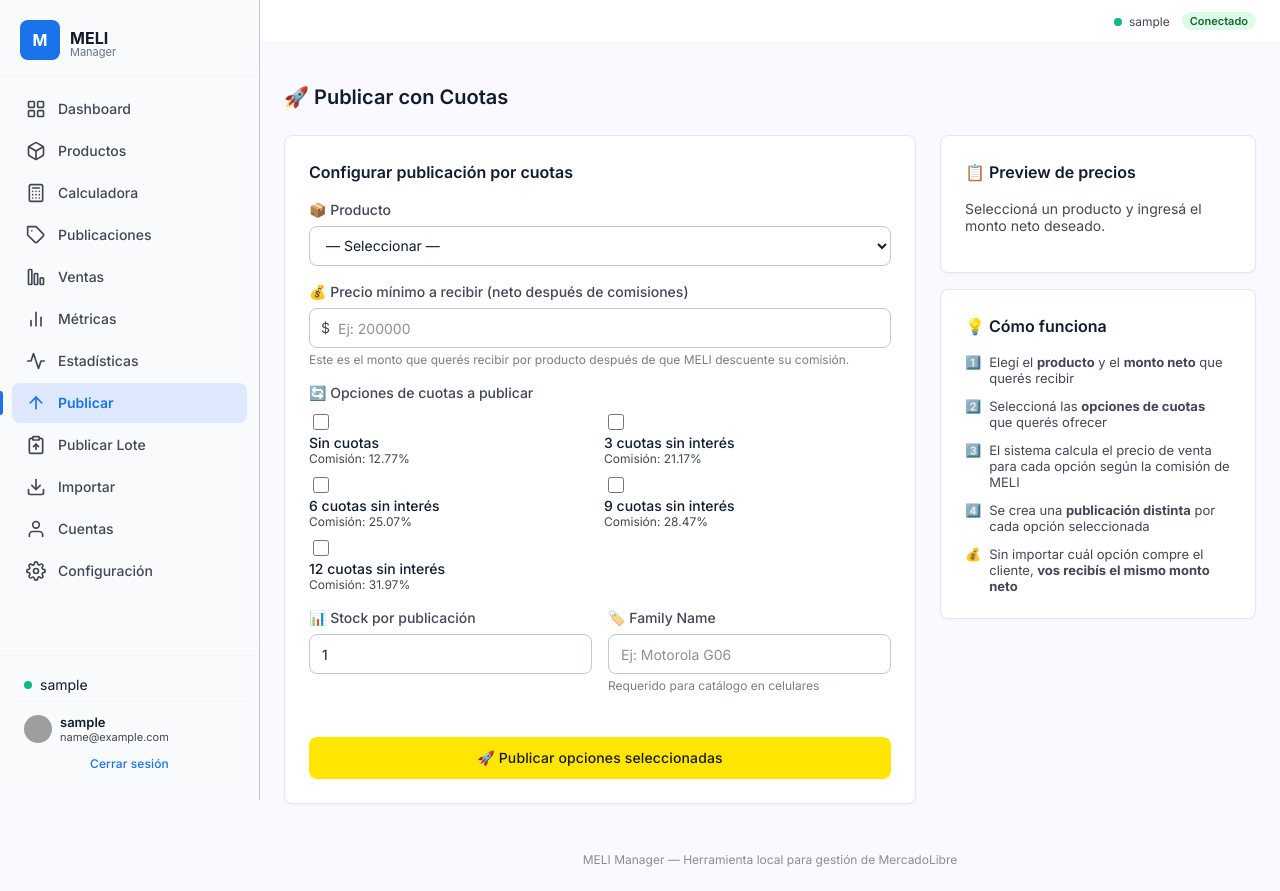
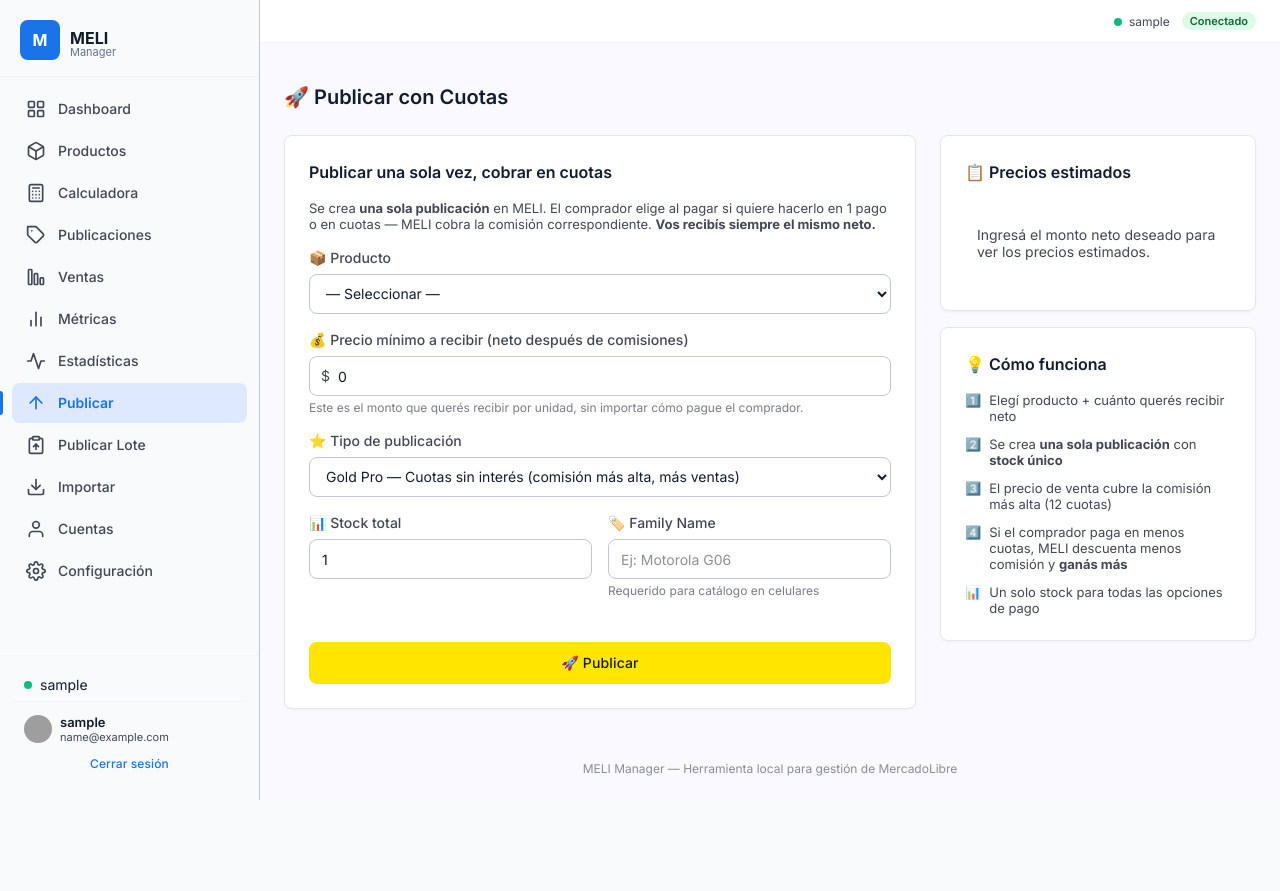
Before and after one commit to ValentinCabral/meli-manager, a Flask app: page /publicar-masiva in a window 1280 px wide. After the commit the page ends 800 px from the top, so only its background shows below. Run offline with Flask 3, Linux system fonts and the light colour scheme; the visitor is signed in with stand-in values (Sample User, id 1); tables that the repository leaves empty hold one stand-in row (values such as "Sample post"); grey boxes are pictures that could not be loaded.

Commit message:
fix: single listing approach for cuotas with shared stock + preview fix

```diff
--- a/app.py
+++ b/app.py
@@ -970,7 +970,7 @@ def publicar():
 
 @app.route("/publicar-masiva", methods=["GET", "POST"])
 def publicar_masiva():
-    """Crea múltiples publicaciones del mismo producto con distintas opciones de cuotas."""
+    """Crea UNA publicación con precio que cubre cuotas. Stock único."""
     cuenta = get_active_cuenta()
     if not cuenta:
         flash("Primero conectá una cuenta de MercadoLibre desde Cuentas", "warning")
@@ -978,15 +978,6 @@ def publicar_masiva():
 
     productos = db.listar_productos_agrupados(cuenta_id=cuenta["id"])
     publicables = [p for p in productos if p.get("catalog_product_id")]
-
-    # Opciones de cuotas disponibles
-    opciones_cuotas = [
-        {"id": "sin_cuotas", "label": "Sin cuotas", "listing_type": "gold_special", "campaign": "no-campaign", "fee": 12.77},
-        {"id": "3_cuotas", "label": "3 cuotas sin interés", "listing_type": "gold_pro", "campaign": "3x_campaign", "fee": 21.17},
-        {"id": "6_cuotas", "label": "6 cuotas sin interés", "listing_type": "gold_pro", "campaign": "no-campaign", "fee": 25.07},
-        {"id": "9_cuotas", "label": "9 cuotas sin interés", "listing_type": "gold_pro", "campaign": "9x_campaign", "fee": 28.47},
-        {"id": "12_cuotas", "label": "12 cuotas sin interés", "listing_type": "gold_pro", "campaign": "12x_campaign", "fee": 31.97},
-    ]
 
     if request.method == "POST":
         producto_id = int(request.form.get("producto_id", 0))
@@ -1000,76 +991,61 @@ def publicar_masiva():
             flash("Ingresá un precio mínimo a recibir válido", "warning")
             return redirect(url_for("publicar_masiva"))
 
-        seleccionadas = request.form.getlist("cuotas")
-        if not seleccionadas:
-            flash("Seleccioná al menos una opción de cuotas", "warning")
-            return redirect(url_for("publicar_masiva"))
-
+        listing_type = request.form.get("listing_type", "gold_pro")
         stock = int(request.form.get("stock", 1))
         family_name = request.form.get("family_name", "")
         catalog_pid = producto.get("catalog_product_id") or ""
+
+        if not catalog_pid:
+            flash("El producto necesita un catalog_product_id", "danger")
+            return redirect(url_for("publicar_masiva"))
+
+        # Usar la comisión más alta para cubrir todas las opciones de pago
+        if listing_type == "gold_pro":
+            fee_rate = 0.3197  # 12 cuotas (más alta)
+            campaign_tag = "12x_campaign"
+        else:
+            fee_rate = 0.1277  # gold_special
+            campaign_tag = "no-campaign"
+
+        precio_venta = math.ceil(neto_deseado / (1 - fee_rate))
+
         client = get_meli_client(cuenta)
-        resultados = []
+        result = client.crear_publicacion(
+            catalog_product_id=catalog_pid,
+            price=precio_venta,
+            listing_type=listing_type,
+            campaign_tag=campaign_tag,
+            stock=stock,
+            category_id=producto.get("categoria_id", "MLA1055"),
+            family_name=family_name,
+        )
 
-        for opt in opciones_cuotas:
-            if opt["id"] not in seleccionadas:
-                continue
-
-            # Precio = neto / (1 - fee)
-            fee_rate = opt["fee"] / 100
-            precio_venta = math.ceil(neto_deseado / (1 - fee_rate))
-
-            result = client.crear_publicacion(
-                catalog_product_id=catalog_pid,
-                price=precio_venta,
-                listing_type=opt["listing_type"],
-                campaign_tag=opt["campaign"],
+        if result["success"]:
+            db.crear_publicacion(
+                cuenta_id=cuenta["id"],
+                producto_id=producto_id,
+                precio=precio_venta,
+                listing_type=listing_type,
+                campaign_tag=campaign_tag,
                 stock=stock,
-                category_id=producto.get("categoria_id", "MLA1055"),
-                family_name=family_name,
+                meli_item_id=result["item_id"],
+                titulo=result.get("title", producto["nombre"]),
+                estado="activo" if result.get("status") == "active" else "borrador",
+                url=result.get("permalink", ""),
             )
-
-            if result["success"]:
-                titulo = f"{producto['nombre']} — {opt['label']}"
-                db.crear_publicacion(
-                    cuenta_id=cuenta["id"],
-                    producto_id=producto_id,
-                    precio=precio_venta,
-                    listing_type=opt["listing_type"],
-                    campaign_tag=opt["campaign"],
-                    stock=stock,
-                    meli_item_id=result["item_id"],
-                    titulo=titulo,
-                    estado="activo" if result.get("status") == "active" else "borrador",
-                    url=result.get("permalink", ""),
-                )
-                resultados.append({
-                    "opcion": opt["label"], "success": True,
-                    "precio": precio_venta, "fee": opt["fee"],
-                    "neto": neto_deseado,
-                    "item_id": result["item_id"], "url": result.get("permalink", ""),
-                })
-            else:
-                resultados.append({
-                    "opcion": opt["label"], "success": False,
-                    "precio": precio_venta, "fee": opt["fee"],
-                    "neto": neto_deseado,
-                    "error": result.get("error", "Error"),
-                })
-
             if client.refresh_token and client.refresh_token != cuenta["refresh_token"]:
                 db.actualizar_cuenta(cuenta["id"], refresh_token=client.refresh_token)
 
-        exitosos = sum(1 for r in resultados if r["success"])
-        return render_template("publish_masiva_result.html",
-                               producto=producto,
-                               resultados=resultados,
-                               exitosos=exitosos,
-                               page="publicar")
+            comision = math.ceil(precio_venta * fee_rate)
+            flash(f"✅ Publicado a ${precio_venta:,.0f} (comisión {fee_rate*100:.0f}% = ${comision:,}) — recibís ${neto_deseado:,.0f} neto", "success")
+        else:
+            flash(f"✗ Error: {result.get('error', 'desconocido')}", "danger")
+
+        return redirect(url_for("publicaciones"))
 
     return render_template("publish_masiva.html",
                            productos=publicables,
-                           opciones_cuotas=opciones_cuotas,
                            page="publicar")
 
 
--- a/templates/publish_masiva.html
+++ b/templates/publish_masiva.html
@@ -13,20 +13,24 @@
 </div>
 {% else %}
 
-<div x-data="{ preview: [] }" class="grid-2-1" style="display: grid; grid-template-columns: 2fr 1fr; gap: 24px; align-items: start;">
+<div x-data="{ neto: 0, tipo: 'gold_pro' }" class="grid-2-1" style="display: grid; grid-template-columns: 2fr 1fr; gap: 24px; align-items: start;">
 
-    <!-- Formulario principal -->
+    <!-- Formulario -->
     <div class="card">
         <div class="card-header">
-            <h2 class="card-title">Configurar publicación por cuotas</h2>
+            <h2 class="card-title">Publicar una sola vez, cobrar en cuotas</h2>
         </div>
-        <form method="POST" @submit="if($refs.cuotas.querySelectorAll('input:checked').length===0){event.preventDefault(); alert('Seleccioná al menos una opción de cuotas')}">
+        <form method="POST">
+            <p style="font-size: 13px; color: var(--color-on-surface-variant); margin-bottom: 16px;">
+                Se crea <strong>una sola publicación</strong> en MELI. El comprador elige al pagar si quiere
+                hacerlo en 1 pago o en cuotas — MELI cobra la comisión correspondiente.
+                <strong>Vos recibís siempre el mismo neto.</strong>
+            </p>
 
             <!-- Producto -->
             <div class="form-group">
                 <label class="form-label">📦 Producto</label>
-                <select name="producto_id" required class="input-field"
-                        onchange="document.getElementById('preview-net').textContent=''; document.querySelector('[name=neto]').value=''">
+                <select name="producto_id" required class="input-field">
                     <option value="">— Seleccionar —</option>
                     {% for p in productos %}
                     <option value="{{ p.id }}">{{ p.nombre }} {% if p.sku %}· {{ p.sku }}{% endif %}</option>
@@ -41,34 +45,24 @@
                     <span class="input-prefix">$</span>
                     <input type="number" name="neto" step="100" min="1" required class="input-field"
                            placeholder="Ej: 200000"
-                           oninput="actualizarPreview(this.value)">
+                           x-model="neto">
                 </div>
-                <p class="form-hint">Este es el monto que querés recibir por producto después de que MELI descuente su comisión.</p>
+                <p class="form-hint">Este es el monto que querés recibir por unidad, sin importar cómo pague el comprador.</p>
             </div>
 
-            <!-- Opciones de cuotas -->
+            <!-- Tipo de listing -->
             <div class="form-group">
-                <label class="form-label">🔄 Opciones de cuotas a publicar</label>
-                <div style="display: grid; grid-template-columns: 1fr 1fr; gap: 8px; margin-top: 8px;" x-ref="cuotas">
-                    {% for opt in opciones_cuotas %}
-                    <label style="display: flex; align-items: center; gap: 8px; padding: 10px 12px; border: 1px solid var(--color-table-divider); border-radius: var(--radius-md); cursor: pointer; transition: 0.15s;"
-                           :style="preview.includes('{{ opt.id }}') ? 'border-color: var(--color-primary); background: var(--color-primary-container);' : ''">
-                        <input type="checkbox" name="cuotas" value="{{ opt.id }}"
-                               @change="fetchPreview()"
-                               style="width: 16px; height: 16px;">
-                        <div>
-                            <p style="font-weight: 500; font-size: 14px; margin: 0;">{{ opt.label }}</p>
-                            <p style="font-size: 12px; color: var(--color-on-surface-variant); margin: 0;">Comisión: {{ opt.fee }}%</p>
-                        </div>
-                    </label>
-                    {% endfor %}
-                </div>
+                <label class="form-label">⭐ Tipo de publicación</label>
+                <select name="listing_type" class="input-field" x-model="tipo">
+                    <option value="gold_pro">Gold Pro — Cuotas sin interés (comisión más alta, más ventas)</option>
+                    <option value="gold_special">Gold Special — Sin cuotas (comisión baja, el comprador paga el interés)</option>
+                </select>
             </div>
 
             <!-- Stock y Family Name -->
             <div style="display: grid; grid-template-columns: 1fr 1fr; gap: 16px;">
                 <div class="form-group">
-                    <label class="form-label">📊 Stock por publicación</label>
+                    <label class="form-label">📊 Stock total</label>
                     <input type="number" name="stock" min="1" value="1" class="input-field">
                 </div>
                 <div class="form-group">
@@ -79,23 +73,77 @@
             </div>
 
             <button type="submit" class="btn btn-accent btn-block btn-lg" style="margin-top: 16px;">
-                🚀 Publicar opciones seleccionadas
+                🚀 Publicar
             </button>
         </form>
     </div>
 
-    <!-- Preview + Tips -->
+    <!-- Preview -->
     <div>
         <div class="card" style="margin-bottom: 16px;">
             <div class="card-header">
-                <h2 class="card-title">📋 Preview de precios</h2>
+                <h2 class="card-title">📋 Precios estimados</h2>
             </div>
-            <div id="preview-container">
-                <p class="text-sm" style="color: var(--color-on-surface-variant);" id="preview-net">Seleccioná un producto y ingresá el monto neto deseado.</p>
-                <div id="preview-results" style="display: none; margin-top: 12px;">
-                    <p class="text-sm font-semibold" style="margin-bottom: 8px;">Precios de venta estimados:</p>
-                    <div id="preview-list"></div>
-                </div>
+            <div style="padding: 4px 0;">
+                <template x-if="neto && neto > 0">
+                    <div>
+                        <p class="text-sm" style="color: var(--color-on-surface-variant); margin-bottom: 12px;">
+                            Basado en <strong>$<span x-text="parseFloat(neto).toLocaleString('es-AR')"></span></strong> neto deseado:
+                        </p>
+                        <div style="display: flex; flex-direction: column; gap: 4px;">
+                            <!-- gold_special 12.77% -->
+                            <div class="preview-row" x-show="tipo === 'gold_special'" style="display: flex; justify-content: space-between; align-items: center; padding: 10px 12px; border-radius: var(--radius-md); background: var(--surface-container-low);">
+                                <div>
+                                    <p style="font-weight: 500; font-size: 14px; margin: 0;">Sin cuotas</p>
+                                    <p style="font-size: 11px; color: var(--color-on-surface-variant); margin: 0;">Comisión 12.77% · Recibís $<span x-text="parseFloat(neto).toLocaleString('es-AR')"></span></p>
+                                </div>
+                                <p style="font-weight: 700; font-size: 18px; color: var(--color-primary); margin: 0;" x-text="'$' + Math.ceil(neto / (1 - 0.1277)).toLocaleString('es-AR')"></p>
+                            </div>
+
+                            <!-- gold_pro 31.97% (cubre todas las cuotas) -->
+                            <div x-show="tipo === 'gold_pro'" style="display: flex; justify-content: space-between; align-items: center; padding: 10px 12px; border-radius: var(--radius-md); background: var(--surface-container-low);">
+                                <div>
+                                    <p style="font-weight: 500; font-size: 14px; margin: 0;">12 cuotas sin interés</p>
+                                    <p style="font-size: 11px; color: var(--color-on-surface-variant); margin: 0;">Comisión 31.97% · Recibís $<span x-text="parseFloat(neto).toLocaleString('es-AR')"></span></p>
+                                </div>
+                                <p style="font-weight: 700; font-size: 18px; color: var(--color-primary); margin: 0;" x-text="'$' + Math.ceil(neto / (1 - 0.3197)).toLocaleString('es-AR')"></p>
+                            </div>
+                            <div x-show="tipo === 'gold_pro'" style="display: flex; justify-content: space-between; align-items: center; padding: 10px 12px; border-radius: var(--radius-md); background: var(--surface-container-low); opacity: 0.8;">
+                                <div>
+                                    <p style="font-weight: 500; font-size: 14px; margin: 0;">6 cuotas sin interés</p>
+                                    <p style="font-size: 11px; color: var(--color-on-surface-variant); margin: 0;">Comisión 25.07% · Recibís <span style="color: var(--color-success); font-weight: 600;">$<span x-text="Math.ceil(neto / (1 - 0.2507)).toLocaleString('es-AR')"></span></span></p>
+                                </div>
+                                <p style="font-weight: 700; font-size: 18px; color: var(--color-primary); margin: 0;" x-text="'$' + Math.ceil(neto / (1 - 0.2507)).toLocaleString('es-AR')"></p>
+                            </div>
+                            <div x-show="tipo === 'gold_pro'" style="display: flex; justify-content: space-between; align-items: center; padding: 10px 12px; border-radius: var(--radius-md); background: var(--surface-container-low); opacity: 0.8;">
+                                <div>
+                                    <p style="font-weight: 500; font-size: 14px; margin: 0;">3 cuotas sin interés</p>
+                                    <p style="font-size: 11px; color: var(--color-on-surface-variant); margin: 0;">Comisión 21.17% · Recibís <span style="color: var(--color-success); font-weight: 600;">$<span x-text="Math.ceil(neto / (1 - 0.2117)).toLocaleString('es-AR')"></span></span></p>
+                                </div>
+                                <p style="font-weight: 700; font-size: 18px; color: var(--color-primary); margin: 0;" x-text="'$' + Math.ceil(neto / (1 - 0.2117)).toLocaleString('es-AR')"></p>
+                            </div>
+                            <div x-show="tipo === 'gold_pro'" style="display: flex; justify-content: space-between; align-items: center; padding: 10px 12px; border-radius: var(--radius-md); background: var(--surface-container-low); opacity: 0.5;">
+                                <div>
+                                    <p style="font-weight: 500; font-size: 14px; margin: 0;">1 pago (efectivo/transferencia)</p>
+                                    <p style="font-size: 11px; color: var(--color-on-surface-variant); margin: 0;">Comisión 25.07% · Recibís <span style="color: var(--color-success); font-weight: 600;">$<span x-text="Math.ceil(neto / (1 - 0.2507)).toLocaleString('es-AR')"></span></span></p>
+                                </div>
+                                <p style="font-weight: 700; font-size: 18px; color: var(--color-primary); margin: 0;" x-text="'$' + Math.ceil(neto / (1 - 0.2507)).toLocaleString('es-AR')"></p>
+                            </div>
+                        </div>
+
+                        <div style="margin-top: 16px; padding: 12px; background: var(--color-primary-container); border-radius: var(--radius-md);">
+                            <p style="font-weight: 600; font-size: 13px; color: var(--color-primary); margin: 0;">
+                                Se publica a <strong x-text="'$' + Math.ceil(neto / (tipo === 'gold_pro' ? (1 - 0.3197) : (1 - 0.1277))).toLocaleString('es-AR')"></strong>
+                            </p>
+                            <p style="font-size: 12px; color: var(--color-primary); opacity: 0.8; margin: 4px 0 0 0;">
+                                Sin importar cómo pague el comprador, <strong>vos recibís siempre $<span x-text="parseFloat(neto).toLocaleString('es-AR')"></span></strong> por unidad.
+                            </p>
+                        </div>
+                    </div>
+                </template>
+                <template x-if="!neto || neto <= 0">
+                    <p class="text-sm" style="color: var(--color-on-surface-variant); padding: 8px 12px;">Ingresá el monto neto deseado para ver los precios estimados.</p>
+                </template>
             </div>
         </div>
 
@@ -106,77 +154,27 @@
             <ul style="display: flex; flex-direction: column; gap: 12px; padding: 0; margin: 0; list-style: none; font-size: 13px; color: var(--color-on-surface-variant);">
                 <li class="flex items-start gap-2">
                     <span style="flex-shrink: 0;">1️⃣</span>
-                    <span>Elegí el <strong>producto</strong> y el <strong>monto neto</strong> que querés recibir</span>
+                    <span>Elegí producto + cuánto querés recibir neto</span>
                 </li>
                 <li class="flex items-start gap-2">
                     <span style="flex-shrink: 0;">2️⃣</span>
-                    <span>Seleccioná las <strong>opciones de cuotas</strong> que querés ofrecer</span>
+                    <span>Se crea <strong>una sola publicación</strong> con <strong>stock único</strong></span>
                 </li>
                 <li class="flex items-start gap-2">
                     <span style="flex-shrink: 0;">3️⃣</span>
-                    <span>El sistema calcula el precio de venta para cada opción según la comisión de MELI</span>
+                    <span>El precio de venta cubre la comisión más alta (12 cuotas)</span>
                 </li>
                 <li class="flex items-start gap-2">
                     <span style="flex-shrink: 0;">4️⃣</span>
-                    <span>Se crea una <strong>publicación distinta</strong> por cada opción seleccionada</span>
+                    <span>Si el comprador paga en menos cuotas, MELI descuenta menos comisión y <strong>ganás más</strong></span>
                 </li>
                 <li class="flex items-start gap-2">
-                    <span style="flex-shrink: 0;">💰</span>
-                    <span>Sin importar cuál opción compre el cliente, <strong>vos recibís el mismo monto neto</strong></span>
+                    <span style="flex-shrink: 0;">📊</span>
+                    <span>Un solo stock para todas las opciones de pago</span>
                 </li>
             </ul>
         </div>
     </div>
 </div>
-
-<script>
-function actualizarPreview(neto) {
-    const container = document.getElementById('preview-results');
-    const list = document.getElementById('preview-list');
-    const netoEl = document.getElementById('preview-net');
-
-    if (!neto || parseFloat(neto) <= 0) {
-        container.style.display = 'none';
-        netoEl.textContent = 'Ingresá un monto neto válido.';
-        return;
-    }
-
-    netoEl.textContent = 'Recibís neto: $' + parseFloat(neto).toLocaleString('es-AR');
-    container.style.display = 'block';
-
-    const opciones = [
-        { id: 'sin_cuotas', label: 'Sin cuotas', fee: 12.77 },
-        { id: '3_cuotas', label: '3 cuotas sin interés', fee: 21.17 },
-        { id: '6_cuotas', label: '6 cuotas sin interés', fee: 25.07 },
-        { id: '9_cuotas', label: '9 cuotas sin interés', fee: 28.47 },
-        { id: '12_cuotas', label: '12 cuotas sin interés', fee: 31.97 },
-    ];
-
-    const checks = document.querySelectorAll('[name=cuotas]:checked');
-    const checkedIds = Array.from(checks).map(c => c.value);
-
-    list.innerHTML = '';
-    for (const opt of opciones) {
-        if (!checkedIds.includes(opt.id)) continue;
-        const precio = Math.ceil(parseFloat(neto) / (1 - opt.fee / 100));
-        const comision = Math.ceil(precio * opt.fee / 100);
-
-        const div = document.createElement('div');
-        div.style.cssText = 'display: flex; justify-content: space-between; align-items: center; padding: 8px 0; border-bottom: 1px solid var(--color-table-divider);';
-        div.innerHTML = `
-            <div>
-                <p style="font-weight: 500; font-size: 14px; margin: 0;">${opt.label}</p>
-                <p style="font-size: 11px; color: var(--color-on-surface-variant); margin: 0;">Comisión: $${comision.toLocaleString('es-AR')}</p>
-            </div>
-            <p style="font-weight: 700; font-size: 16px; color: var(--color-primary); margin: 0;">$${precio.toLocaleString('es-AR')}</p>
-        `;
-        list.appendChild(div);
-    }
-
-    if (list.children.length === 0) {
-        list.innerHTML = '<p style="font-size: 13px; color: var(--color-on-surface-variant);">Seleccioná opciones de cuotas arriba.</p>';
-    }
-}
-</script>
 {% endif %}
 {% endblock %}
```
Also changed, not shown: templates/publish_masiva_result.html (deleted, +0 -70 lines).
